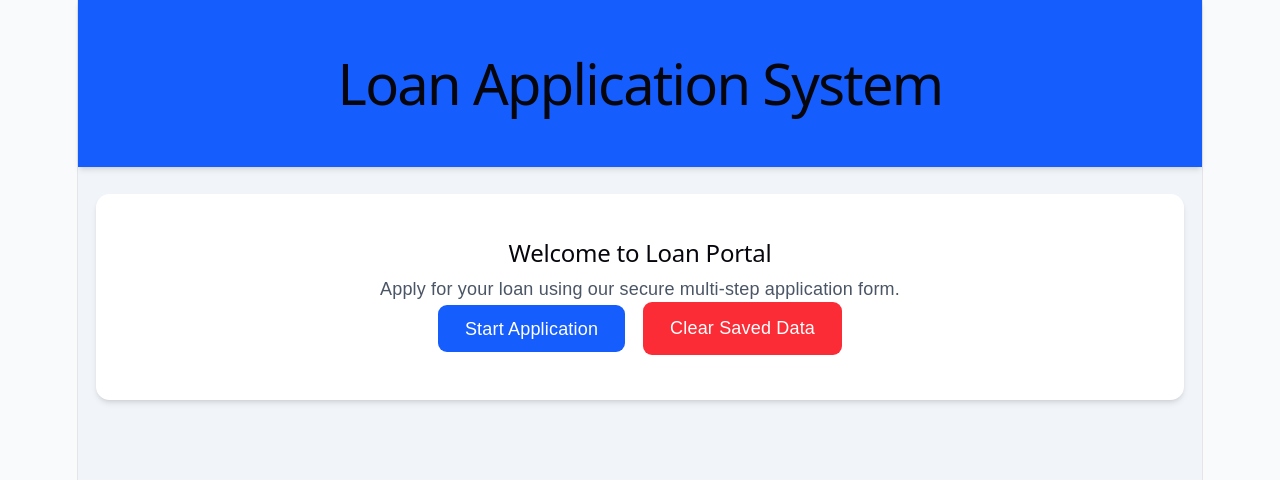
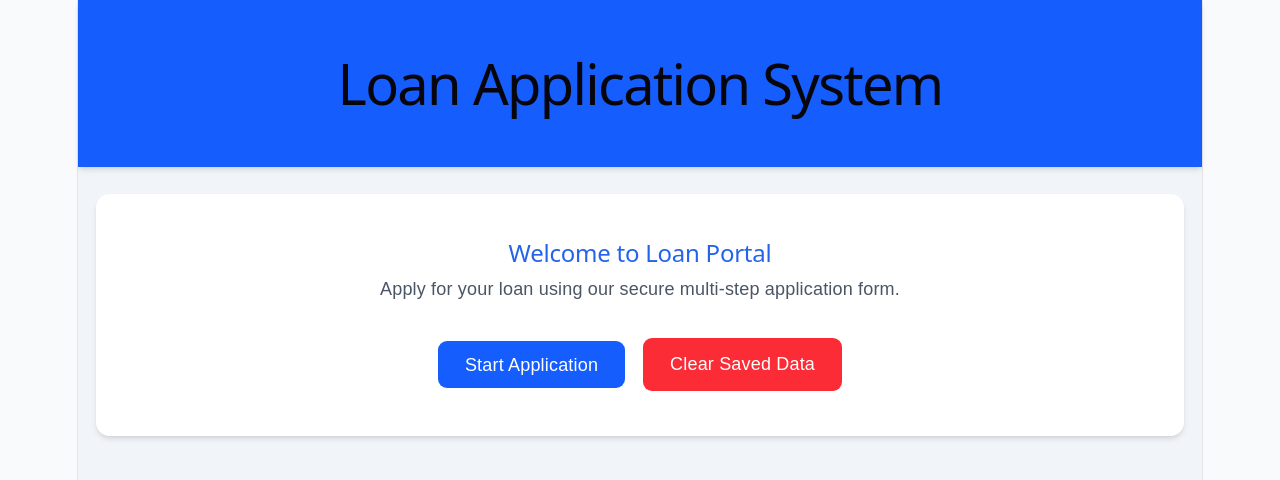
Before and after one commit to Supreeth-AL/loan-application-system, a React (Vite) app: page / in a window 1280 px wide. Shown: the top 480 px of the page. Built offline with nearby package versions, Linux system fonts and the light colour scheme.

Commit message:
update the homepage ui

```diff
--- a/src/pages/HomePage.jsx
+++ b/src/pages/HomePage.jsx
@@ -12,9 +12,9 @@ function HomePage() {
 
   return (
     <div className="bg-white p-10 rounded-xl shadow-md text-center">
-      <h2 className="text-3xl font-bold text-blue-600 mb-4">
-        Welcome to Loan Portal
-      </h2>
+      <h2 style={{ color: "#2563eb" }} className="text-3xl font-bold mb-4">
+  Welcome to Loan Portal
+</h2>
 
       <p className="text-gray-600 mb-6">
         Apply for your loan using our secure multi-step application form.
@@ -22,14 +22,14 @@ function HomePage() {
 
       <Link
         to="/loan-form"
-        className="bg-blue-600 text-white px-6 py-3 rounded-lg hover:bg-blue-700"
+        className="bg-blue-600 text-white px-6 py-3 rounded-lg hover:bg-blue-700 mt-8 "
       >
         Start Application
       </Link>
 
       <button
         onClick={handleClearData}
-        className="bg-red-500 text-white px-6 py-3 rounded-lg hover:bg-red-600 ml-4"
+        className="bg-red-500 text-white px-6 py-3 rounded-lg hover:bg-red-600 ml-4 mt-8"
       >
         Clear Saved Data
       </button>
```
